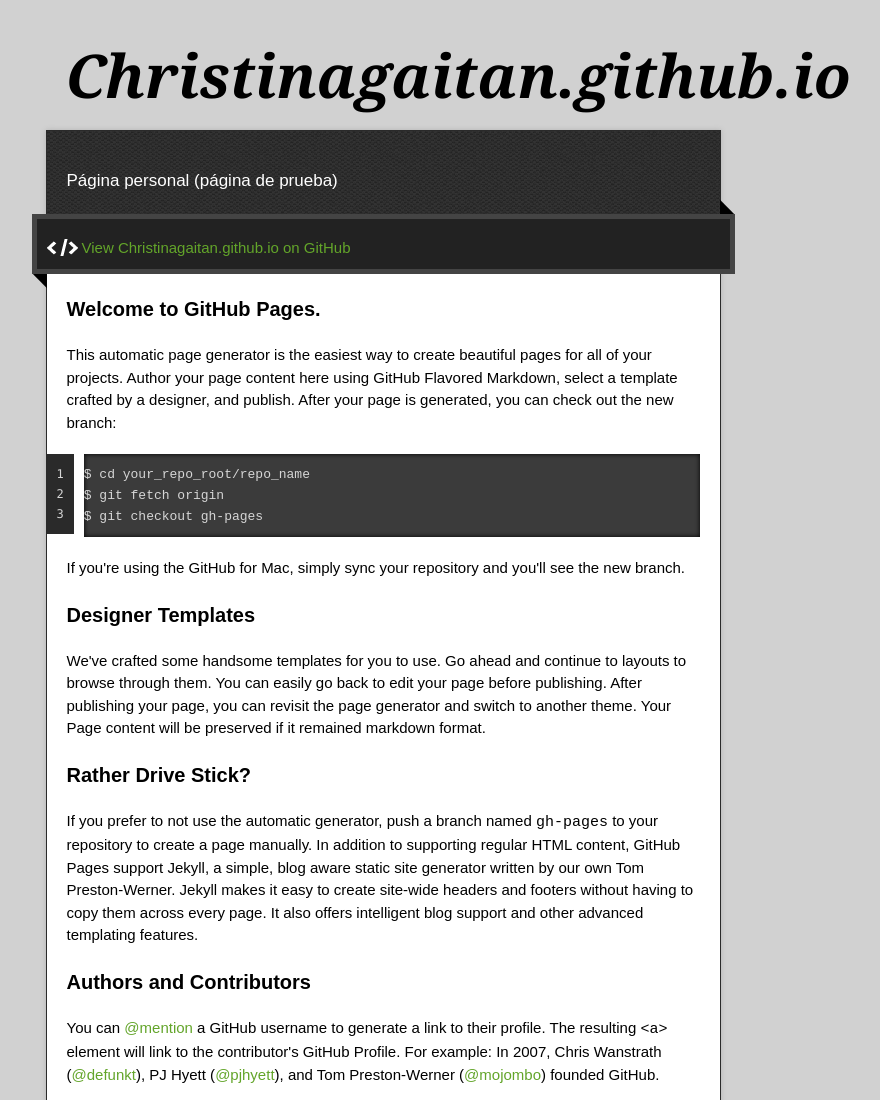
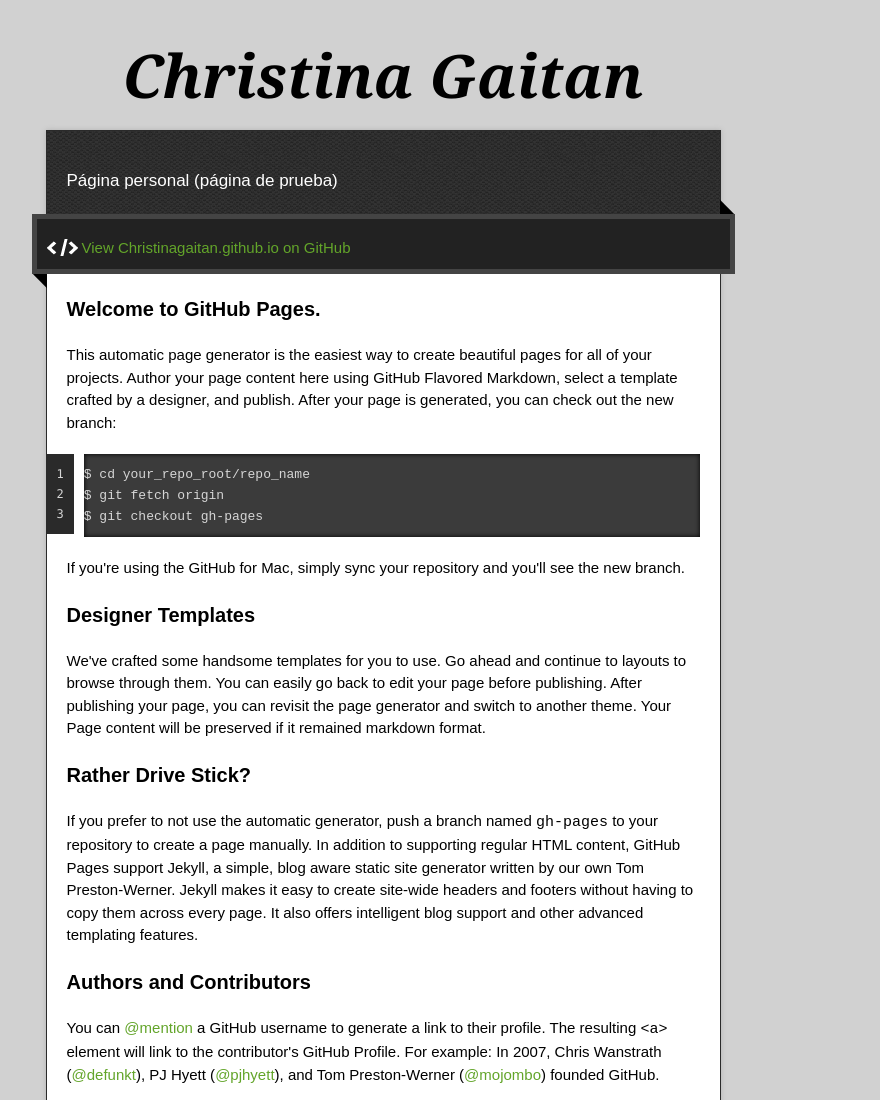
Before and after one commit to ChristinaGaitan/ChristinaGaitan.github.io, a plain HTML site: page index.html in a window 1280 px wide. Shown: the top 1100 px of the page, without its empty margins (257-1137 px from the left). Drawn offline with nearby package versions, Linux system fonts and the light colour scheme.

Commit message:
Modificacion local en el index

```diff
--- a/index.html
+++ b/index.html
@@ -22,7 +22,7 @@
 
   <div class="wrapper">
     <header>
-      <h1 class="title">Christinagaitan.github.io</h1>
+      <h1 class="title">Christina Gaitan</h1>
     </header>
     <div id="container">
       <p class="tagline">Página personal (página de prueba)</p>
```
